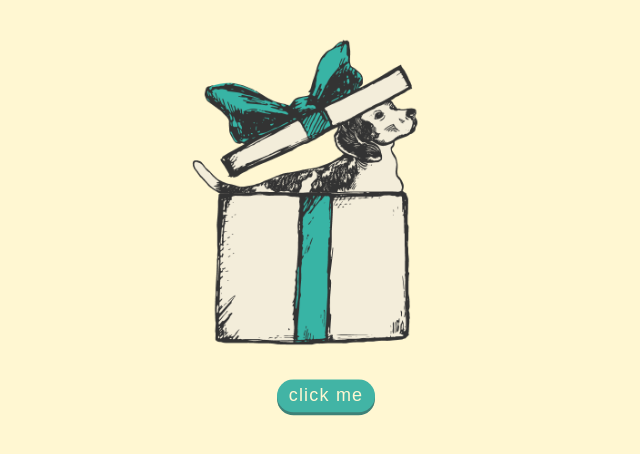
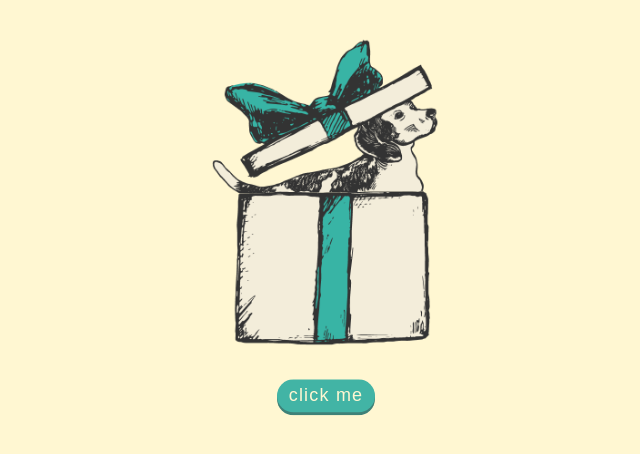
Before and after one commit to umon752/happy-birthday, a plain HTML site: page index.html in a window 1280 px wide. Shown: the part 262-716 px from the top of the page, without its empty margins (314-954 px from the left). Drawn offline with Linux system fonts and the light colour scheme.

Commit message:
[feature] 修改圖片、動態

```diff
--- a/index.html
+++ b/index.html
@@ -75,19 +75,29 @@
     }
 
     .wrap__content__gift {
+      max-width: 250px;
       width: 100%;
-      display: flex;
-      justify-content: center;
-      transform: translateX(-4%);
     }
 
-    .wrap__content__gift > * {
+    .gift__img img {
+      width: 100%;
+      height: 100%;
       object-fit: contain;
+      position: absolute;
+      top: 0;
+      left: 0;
+    }
+
+    .wrap__content__gift:hover .gift__img--top {
+      transform: translateY(16px);
+      transition: all ease 600ms;
     }
 
     .gift__img {
-      width: 50%;
-      height: auto;
+      position: relative;
+      width: 100%;
+      padding-top: calc(100% / 250 * 331);
+      overflow: hidden;
     }
 
     .c-btn {
@@ -214,6 +224,7 @@
     }
 
     .result img {
+      max-width: 500px;
       width: 50%;
       object-fit: contain;
     }
@@ -224,8 +235,6 @@
       color: #42B4A5;
       font-weight: 600;
       letter-spacing: 2.2px;
-      /* border-bottom: 1px solid #42b4a580; */
-      /* border-top: 1px solid #42b4a580; */
       margin-bottom: 8px;
     }
 
@@ -251,14 +260,58 @@
       letter-spacing: 1.2px;
       color: #5e5e5e;
     }
+
+    .l-loading {
+      width: 100%;
+      height: 100%;
+      background-color: #fff7d2;
+      position: fixed;
+      top: 0;
+      left: 0;
+      right: 0;
+      bottom: 0;
+      z-index: 9999;
+      transition: all ease 2500ms;
+    }
+
+    .l-loading.is-hidden {
+      opacity: 0;
+      visibility: hidden;
+      transition: all ease 800ms;
+    }
+
+    [data-fade="in"] {
+      opacity: 0;
+      transition: all ease 1500ms;
+    }
+
+    [data-fade="in"].is-active {
+      opacity: 1;
+      transition: all ease 1500ms;
+    }
+
+    [data-fade="up"] {
+      transform: translateY(20px);
+      transition: all ease-out 1000ms;
+    }
+
+    [data-fade="up"].is-active {
+      transform: translateY(0);
+      transition: all ease-out 1000ms;
+    }
   </style>
 </head>
 <body>
+  <div class="l-loading"></div>
+
   <div class="wrap">
     <div class="wrap__content">
       <h1 class="wrap__content__title">HAPPY<br>BIRTHDAY</h1>
       <div class="wrap__content__gift">
-        <img class="gift__img" src="./images/gift.png" alt="">
+        <div class="gift__img">
+          <img class="gift__img--top" src="./images/gift-top.png" alt="" data-fade="up">
+          <img src="./images/gift-bottom.png" alt="">
+        </div>
       </div>
       <button typpe="button" class="gift__btn c-btn c-btn--main">click me</button>
     </div>
@@ -309,6 +362,20 @@
         result.classList.add('is-active');
       });
     })
+
+    window.addEventListener('load', () => {
+      loaded();
+    });
+
+    function loaded() {
+      const loading = document.querySelector('.l-loading');
+      const fadeEls = document.querySelectorAll('[data-fade]');
+
+      loading.classList.add('is-hidden');
+      fadeEls.forEach((el) => {
+        el.classList.add('is-active');
+      })
+    }
   </script>
 </body>
 </html>
```
Also changed, not shown: images/gift-bottom.png (added), images/gift-top.png (added).
